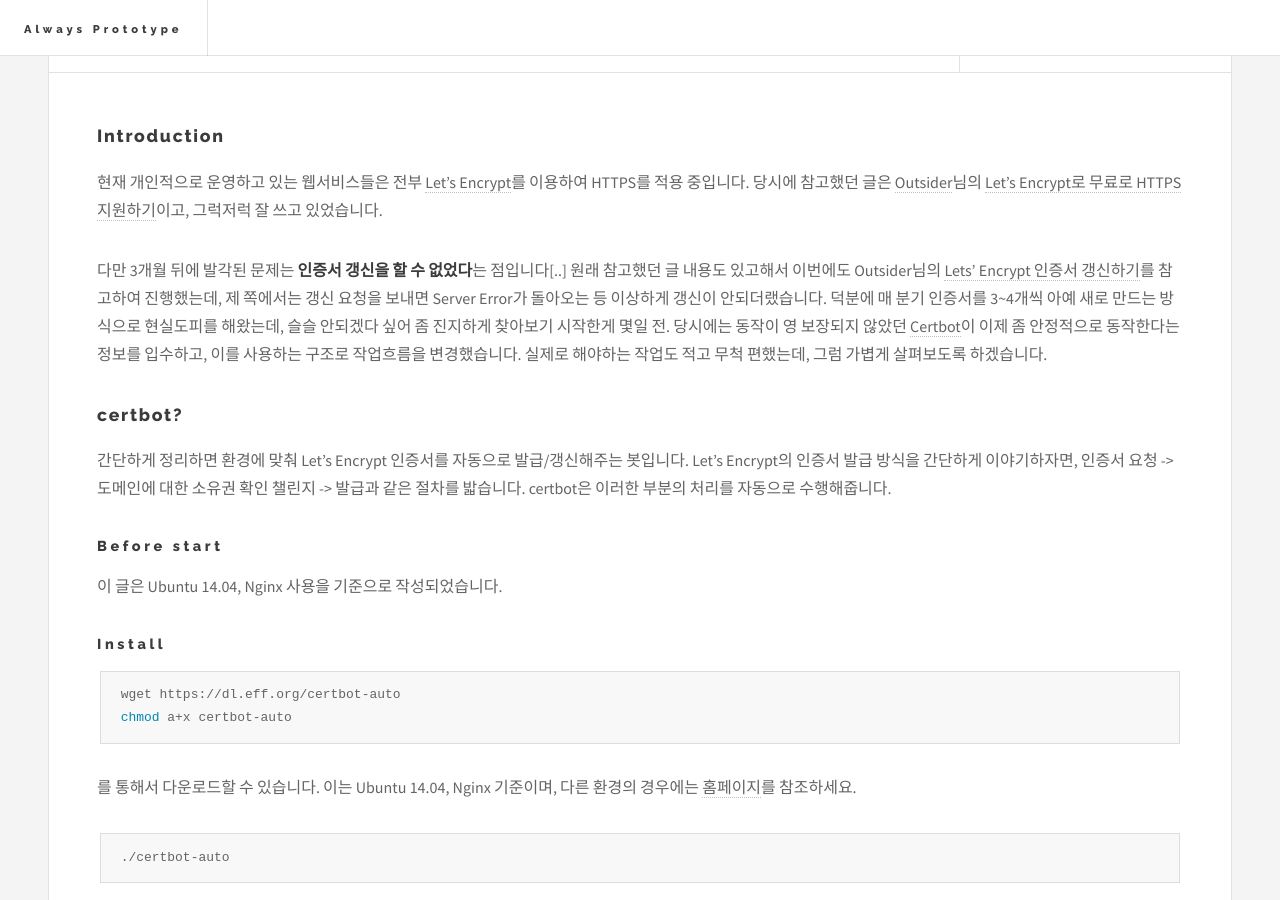
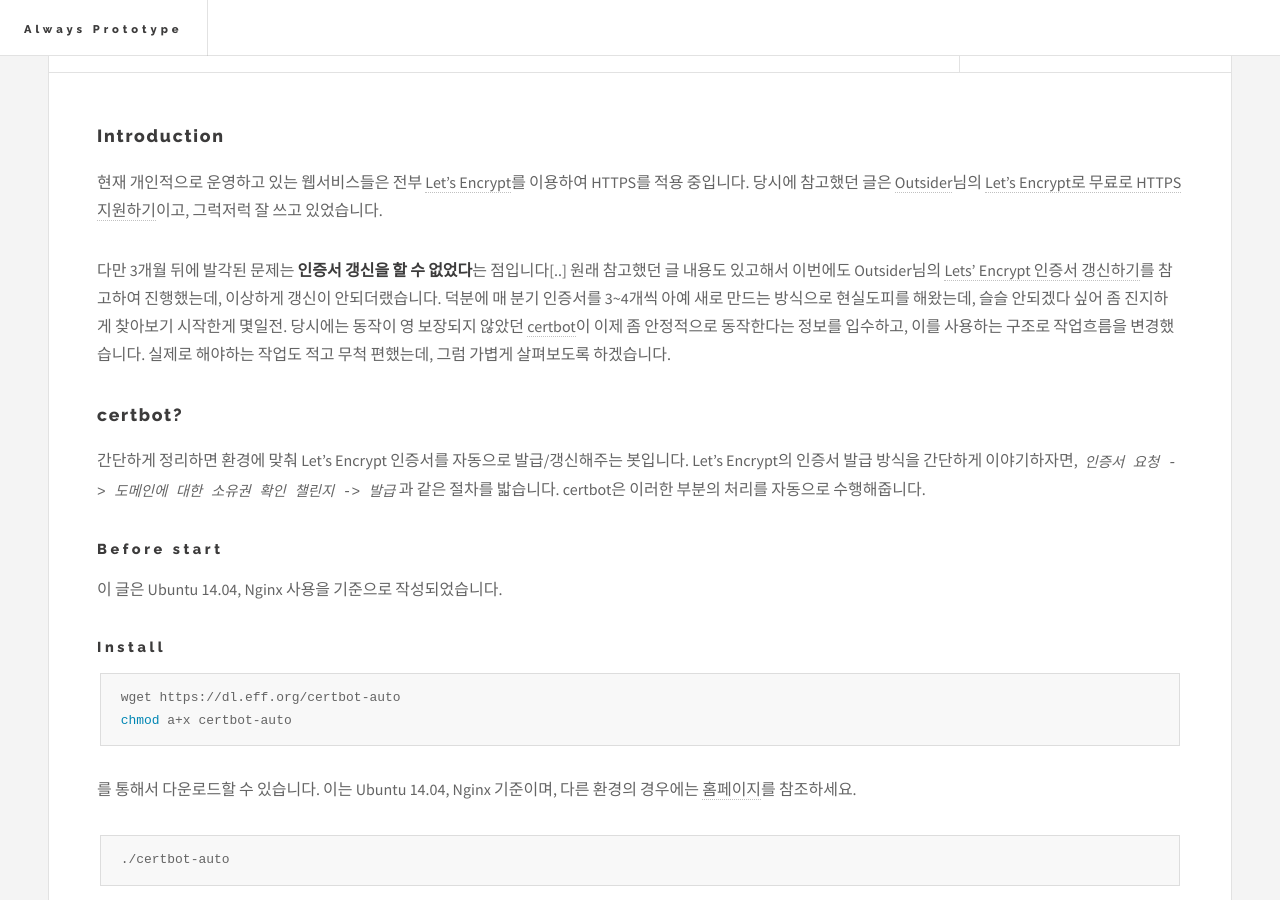
Before and after one commit to riseshia/archived-riseshia-github-io, a Jekyll site: the page built from _posts/2016-10-16-certbot-let-s-encrypt-.md, in a window 1280 px wide and 900 px high, scrolled down 399 px. Built offline with Jekyll 4.4.1, drawn with Linux system fonts in a browser that asks for light colours.

```diff
--- a/_posts/2016-10-16-certbot-let-s-encrypt-.md
+++ b/_posts/2016-10-16-certbot-let-s-encrypt-.md
@@ -16,11 +16,10 @@ categories:
 다만 3개월 뒤에 발각된 문제는 **인증서 갱신을 할 수 없었다**는 점입니다[..]
 원래 참고했던 글 내용도 있고해서 이번에도 Outsider님의
 [Lets' Encrypt 인증서 갱신하기](https://blog.outsider.ne.kr/1198)를 참고하여
-진행했는데, 제 쪽에서는 갱신 요청을 보내면 Server Error가 돌아오는 등
-이상하게 갱신이 안되더랬습니다.
+진행했는데, 이상하게 갱신이 안되더랬습니다.
 덕분에 매 분기 인증서를 3~4개씩 아예 새로 만드는 방식으로 현실도피를 해왔는데,
-슬슬 안되겠다 싶어 좀 진지하게 찾아보기 시작한게 몇일 전.
-당시에는 동작이 영 보장되지 않았던 [Certbot](https://certbot.eff.org)이
+슬슬 안되겠다 싶어 좀 진지하게 찾아보기 시작한게 몇일전.
+당시에는 동작이 영 보장되지 않았던 [certbot](https://certbot.eff.org)이
 이제 좀 안정적으로 동작한다는 정보를 입수하고,
 이를 사용하는 구조로 작업흐름을 변경했습니다.
 실제로 해야하는 작업도 적고 무척 편했는데, 그럼 가볍게 살펴보도록 하겠습니다.
@@ -29,7 +28,7 @@ categories:
 
 간단하게 정리하면 환경에 맞춰 Let's Encrypt 인증서를 자동으로 발급/갱신해주는 봇입니다.
 Let's Encrypt의 인증서 발급 방식을 간단하게 이야기하자면,
-인증서 요청 -> 도메인에 대한 소유권 확인 챌린지 -> 발급과 같은 절차를 밟습니다.
+`인증서 요청 -> 도메인에 대한 소유권 확인 챌린지 -> 발급`과 같은 절차를 밟습니다.
 certbot은 이러한 부분의 처리를 자동으로 수행해줍니다.
 
 ### Before start
```
